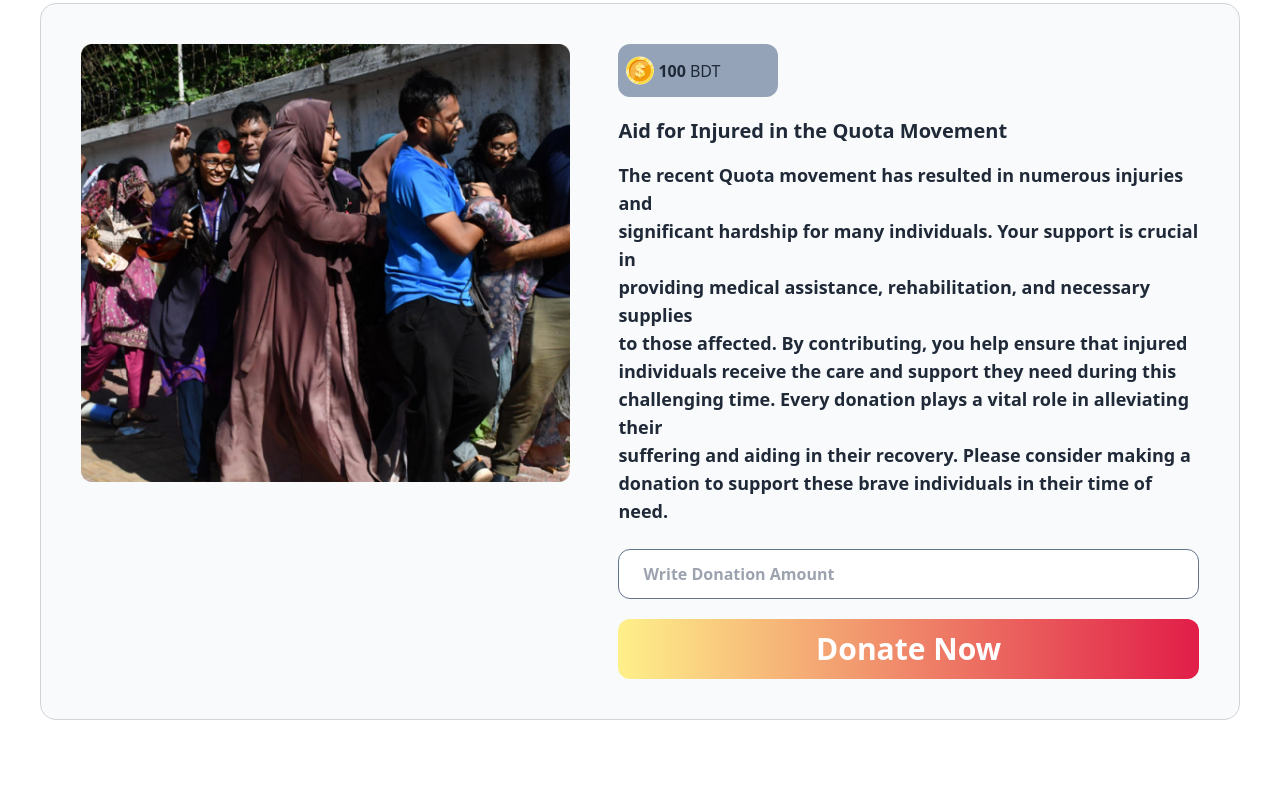
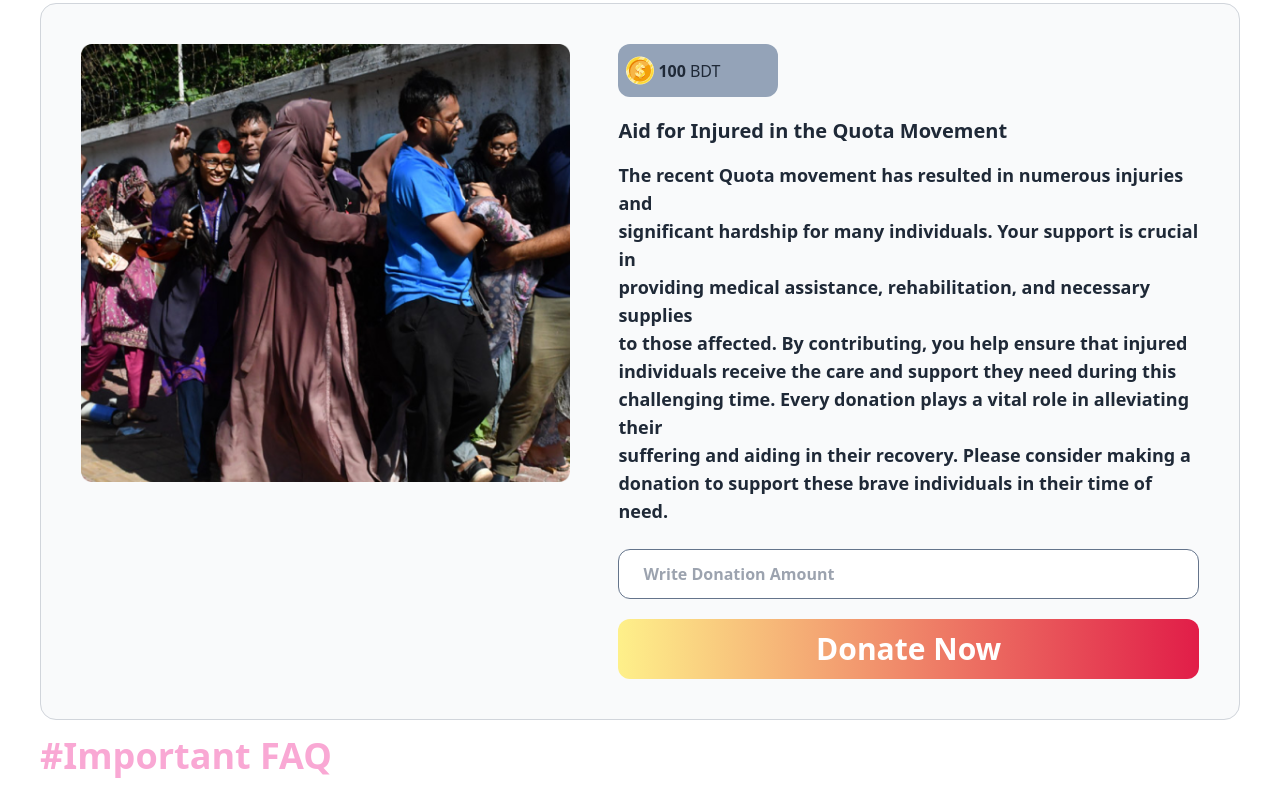
Before and after one commit to Raihan47230/Assainment_05, a plain HTML site: page index.html in a window 1280 px wide. Shown: the part 1595-2395 px from the top of the page. Before the commit the page ends 2331 px from the top, so only its background shows below. Drawn offline with nearby package versions, Linux system fonts and the light colour scheme.

Commit message:
Update index.html

```diff
--- a/index.html
+++ b/index.html
@@ -171,6 +171,8 @@
            <!--quota-->
          </div>
            <!--hidden faq-->
+       <h2 class="text-4xl font-bold text-pink-300"> #Important FAQ</h2>
+               <br>
           <section id="faq" class="hidden">
                <div class="  collapse collapse-arrow bg-base-200 mb-5">
                     <input type="radio" name="my-accordion-2" checked="checked" />
```
